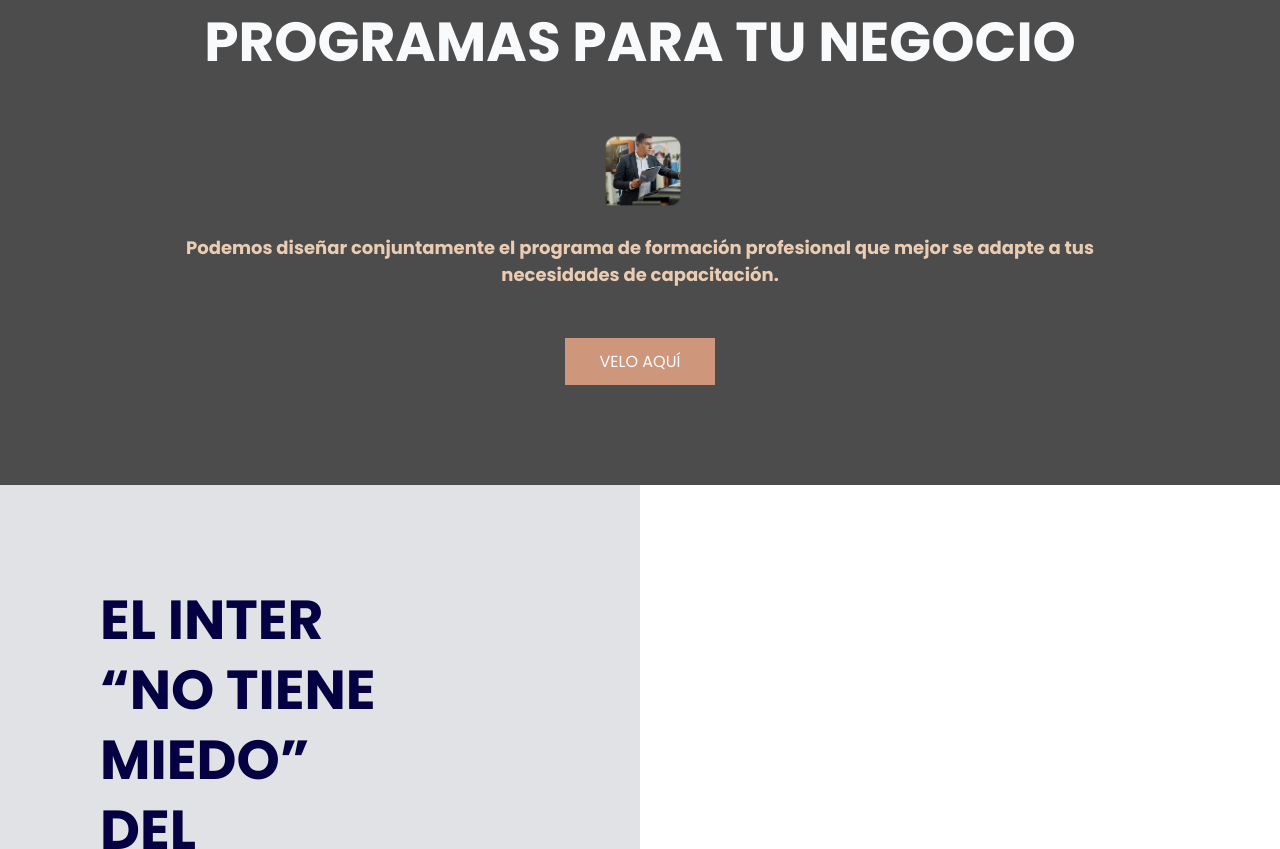
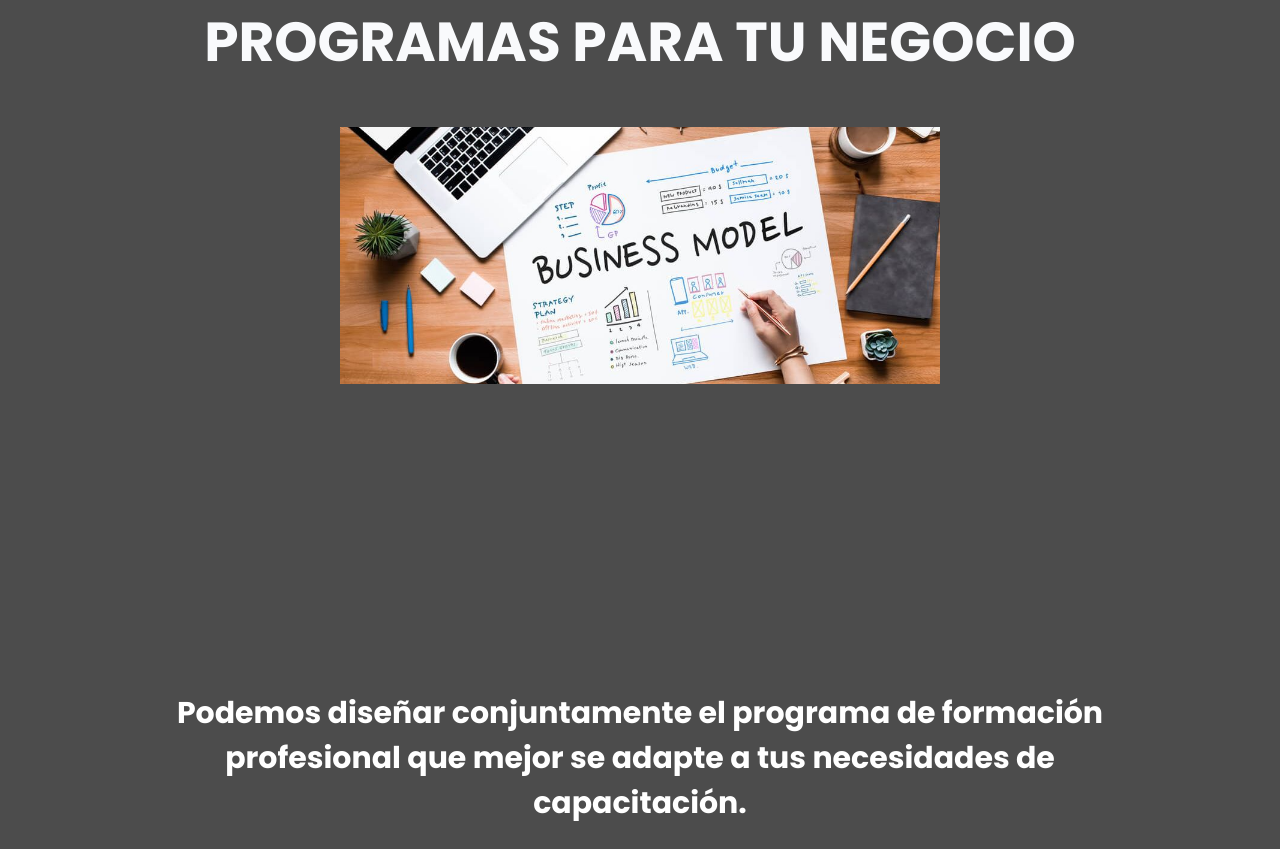
Before and after one commit to juz2019076/Laboratorio_1, a plain HTML site: page assets/pages/kinal.html in a window 1280 px wide. Shown: the part 1640-2489 px from the top of the page. Drawn offline with Linux system fonts and the light colour scheme.

Commit message:
Modificando

```diff
--- a/assets/pages/kinal.html
+++ b/assets/pages/kinal.html
@@ -75,11 +75,9 @@
     <main class="services">
         <div class="services-content container">
             <h2>Programas para tu negocio</h2>
-
             <div class="services-group">
-
                 <div class="services-1">
-                    <img src="../img/i1.webp" alt="">
+                    <img src="../img/i1.jpg" alt="">
                     <h3>Podemos diseñar conjuntamente el programa de formación profesional
                         que mejor se adapte a tus necesidades de capacitación.</h3>
                 </div>
--- a/assets/styles/style2.css
+++ b/assets/styles/style2.css
@@ -102,13 +102,13 @@ body {
 .btn-1 {
     display: inline-block;
     padding: 11px 35px;
-    background-color: #CE967B;
+    background-color: #170566;
     color: #F9FAFC;
     text-transform: uppercase;
 }
 
 .btn-1:hover {
-    background-color: #EBAD8D;
+    background-color: #ee7f48;
 }
 
 .coffe {
@@ -206,13 +206,13 @@ body {
 }
 
 .services-1 img {
-    width: 85px;
-    margin-bottom: 15px;
+    width: 600px;
+    margin-bottom: 300px;
 }
 
 .services-1 h3 {
-    color: #EACCB3;
-    font-size: 18px;
+    color: #ffffff;
+    font-size: 30px;
 }
 
 .general {
```
Also changed, not shown: assets/img/i1.jpg (added), assets/img/i1.webp (deleted).
